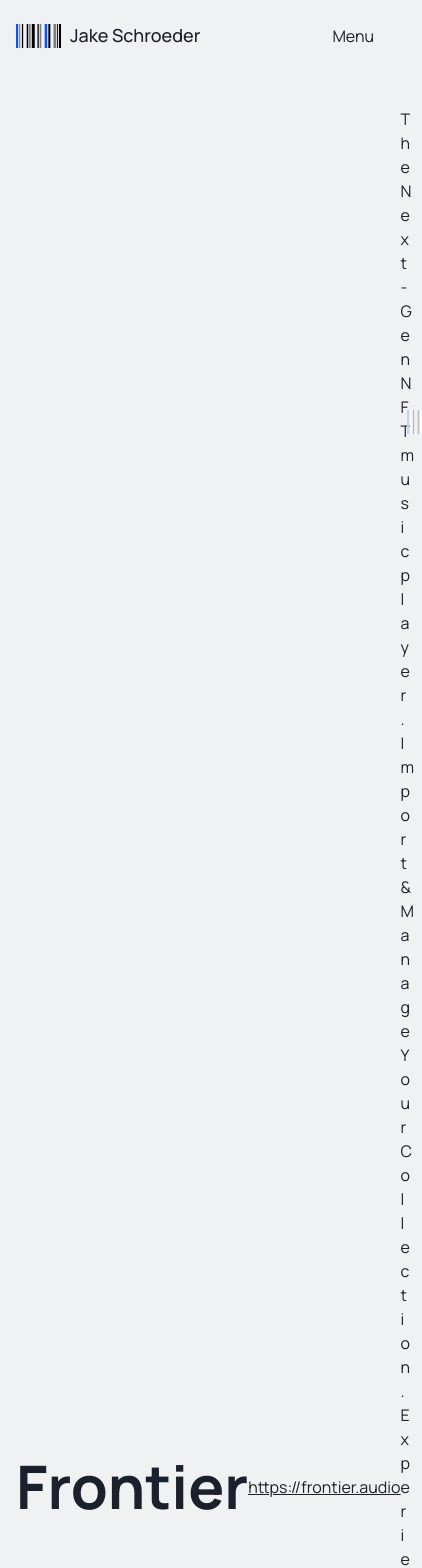
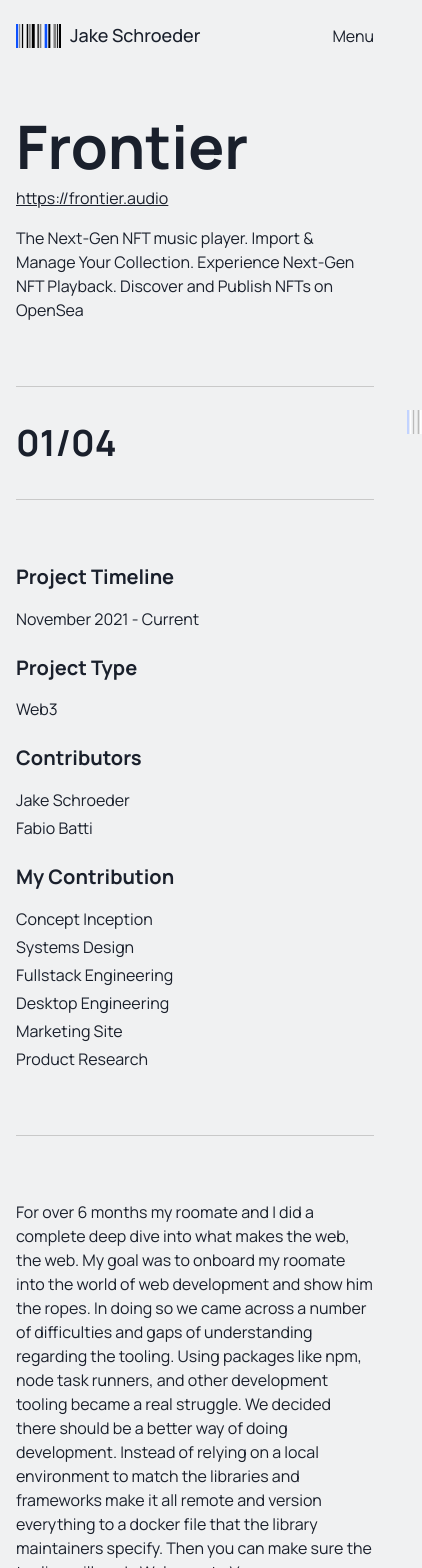
Before and after one commit to JakeSchroeder/jakethefirst.com, a Next.js app: page /projects/frontier in a window 390 px wide. Shown: the top 1568 px of the page, 422 px wide, since content can reach past the window. Built offline with nearby package versions, Linux system fonts and the light colour scheme.

Commit message:
made project page responsive

```diff
--- a/components/sections/project.tsx
+++ b/components/sections/project.tsx
@@ -42,19 +42,20 @@
       <Cursor />
       <Box w="100%" pt="6vh">
         <Box px="0" pb="16" display="flex" borderBottom="1px" borderColor="border">
-          <Grid templateColumns="1fr 1fr 1fr 1fr" alignItems="center">
+          <Grid templateColumns={{ base: "1fr", lg: "1fr 1fr 1fr 1fr" }} alignItems="center">
             <GridItem>
-              <Heading fontSize="6xl">{name}</Heading>
+              <Heading fontSize="6xl" mr="6">
+                {name}
+              </Heading>
             </GridItem>
-            <GridItem>
+            <GridItem pb={{ base: "4", lg: "0" }}>
               <Text cursor="pointer" fontSize="md" fontWeight="normal" textDecor="underline">
                 <a target="_blank" href={link} rel="noreferrer">
                   {link}
                 </a>
               </Text>
             </GridItem>
-
-            <GridItem colSpan={2}>
+            <GridItem colSpan={{ base: 1, lg: 2 }}>
               <Text fontSize="md" fontWeight="normal">
                 {description}
               </Text>
@@ -69,7 +70,7 @@
             </Heading>
           </Flex>
           <Box borderBottom="1px" borderColor="border" py="16">
-            <Grid templateColumns="1fr 1fr 1fr 1fr">
+            <Grid templateColumns={{ base: "1fr", lg: "1fr 1fr 1fr 1fr" }} gap={{ base: "6", lg: "0" }}>
               <GridItem>
                 <Heading fontSize="xl" mb="4">
                   Project Timeline
@@ -105,7 +106,7 @@
             </Grid>
           </Box>
           <Box py="16">
-            <Grid templateColumns="1fr 1fr">
+            <Grid templateColumns={{ base: "1fr", lg: "1fr 1fr" }}>
               <GridItem>{subDescription}</GridItem>
               <GridItem></GridItem>
             </Grid>
```
